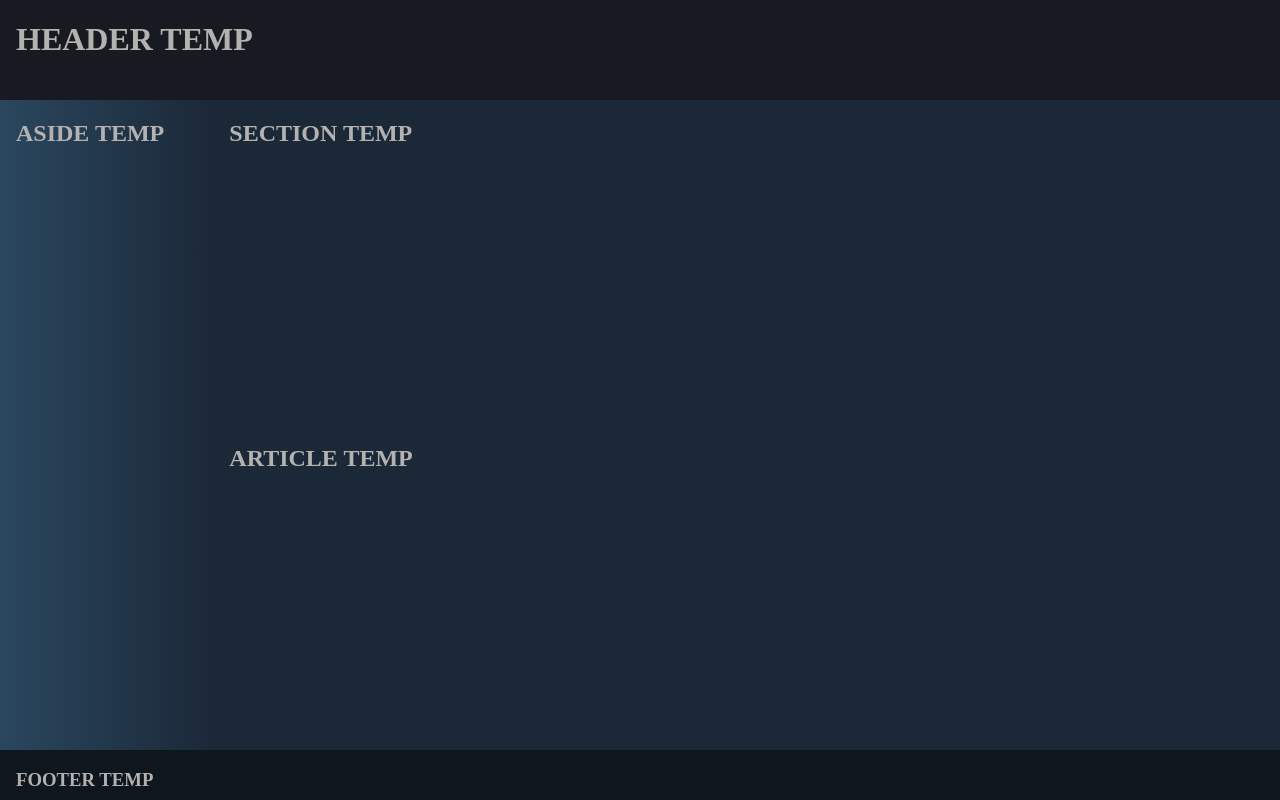
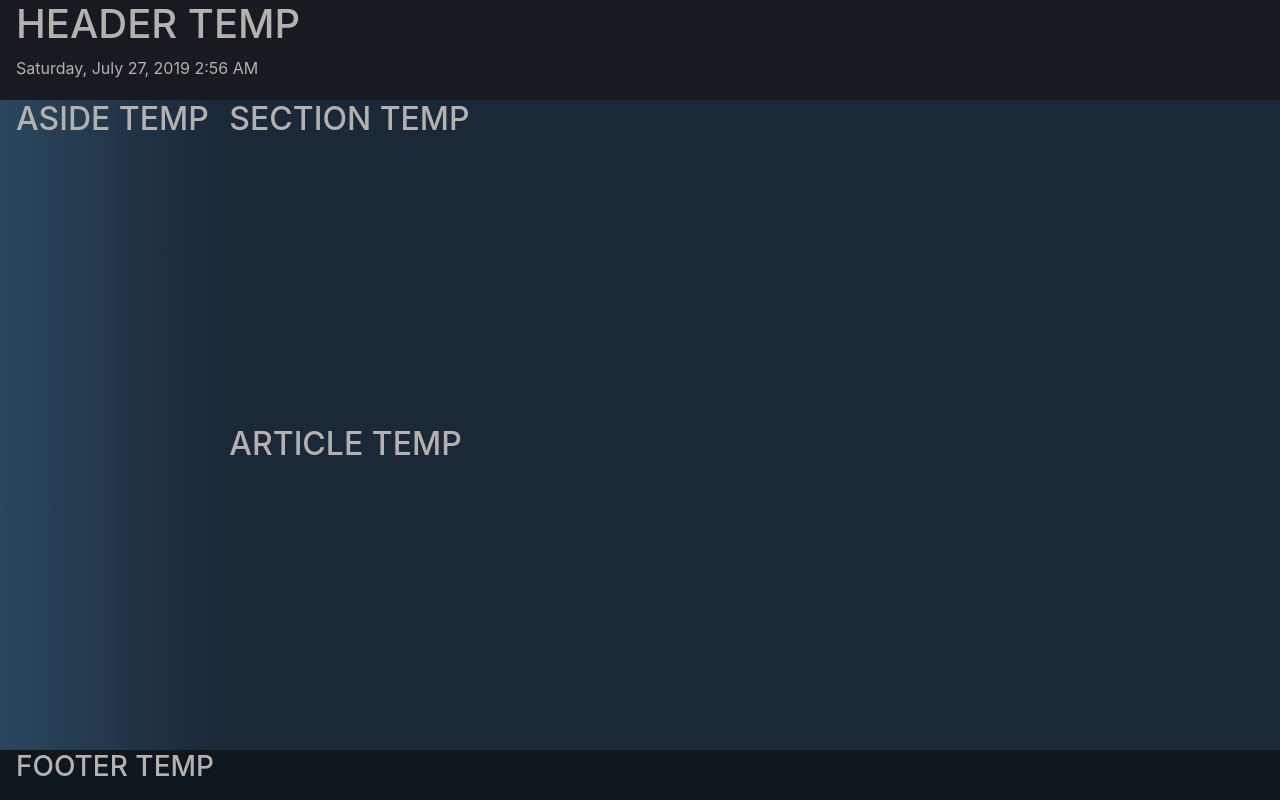
Before and after one commit to Guhuyan/Group-Project, a plain HTML site: page index.html in a window 1280 px wide. Drawn offline with nearby package versions, Linux system fonts and the light colour scheme.

Commit message:
Added file paths and made a simple clock along with rendering it onto document

```diff
--- a/assets/css/style.css
+++ b/assets/css/style.css
@@ -25,10 +25,13 @@ header {
     color: #B4B2B1;
     padding-left: 1em;
 }
+#clock {
+    color: #B4B2B1;
+}
 
 /* Everything relating to main is inside here */
 main {
-    /* Declaring this element as 'main' for our CSS Grid */
+    /* Declaring this element as 'main' for our primary CSS Grid */
     grid-area: main;
     /* Nesting a CSS Grid inside the main element*/
     display: grid;
--- a/assets/javascript/app.js
+++ b/assets/javascript/app.js
@@ -1,5 +1,19 @@
 $( document ).ready(function() {
 
+// When the document is finished loading, start the clock.
+function startClock() {
+    let clock = setInterval(displayClock, 1000);
+}
+function returnTime() {
+    let time = moment();
+    let readableTime = time.format('LLLL');
+    return readableTime;
+}
+function displayClock() {
+    $("#clock").text(returnTime());
+}
+startClock();
+//
 
 
 });
--- a/index.html
+++ b/index.html
@@ -5,14 +5,18 @@
     <meta name="viewport" content="width=device-width, initial-scale=1.0">
     <meta http-equiv="X-UA-Compatible" content="ie=edge">
     <link rel="stylesheet" href="assets/css/normalize.css">
+    <link rel="stylesheet" href="https://stackpath.bootstrapcdn.com/bootstrap/4.3.1/css/bootstrap.min.css" integrity="sha384-ggOyR0iXCbMQv3Xipma34MD+dH/1fQ784/j6cY/iJTQUOhcWr7x9JvoRxT2MZw1T" crossorigin="anonymous">
     <link rel="stylesheet" href="assets/css/style.css">
+    <script src="assets/lib/moment-with-locales.js"></script>
     <script src="https://ajax.googleapis.com/ajax/libs/jquery/3.4.1/jquery.min.js"></script>
+    <script src="assets/javascript/app.js"></script>
     <title>Project 1</title>
 </head>
 <body>
     <div class="grid-container">
         <header class="header">
             <h1>HEADER TEMP</h1>
+            <div id="clock"></div>
         </header>
 
         <main class="main">
```
Also changed, not shown: assets/lib/moment-with-locales.js (renamed from assets/javascript/moment-with-locales.js).
